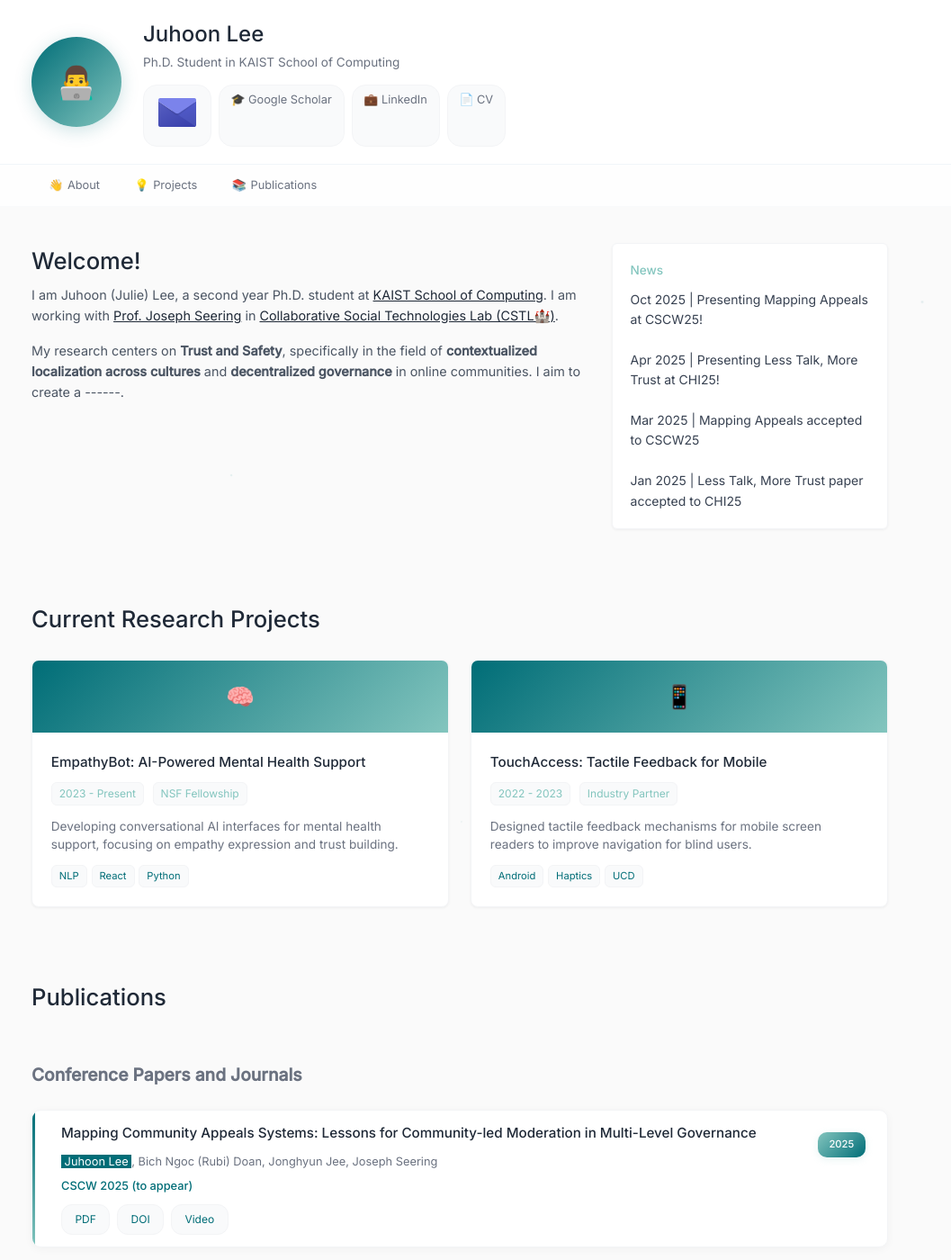
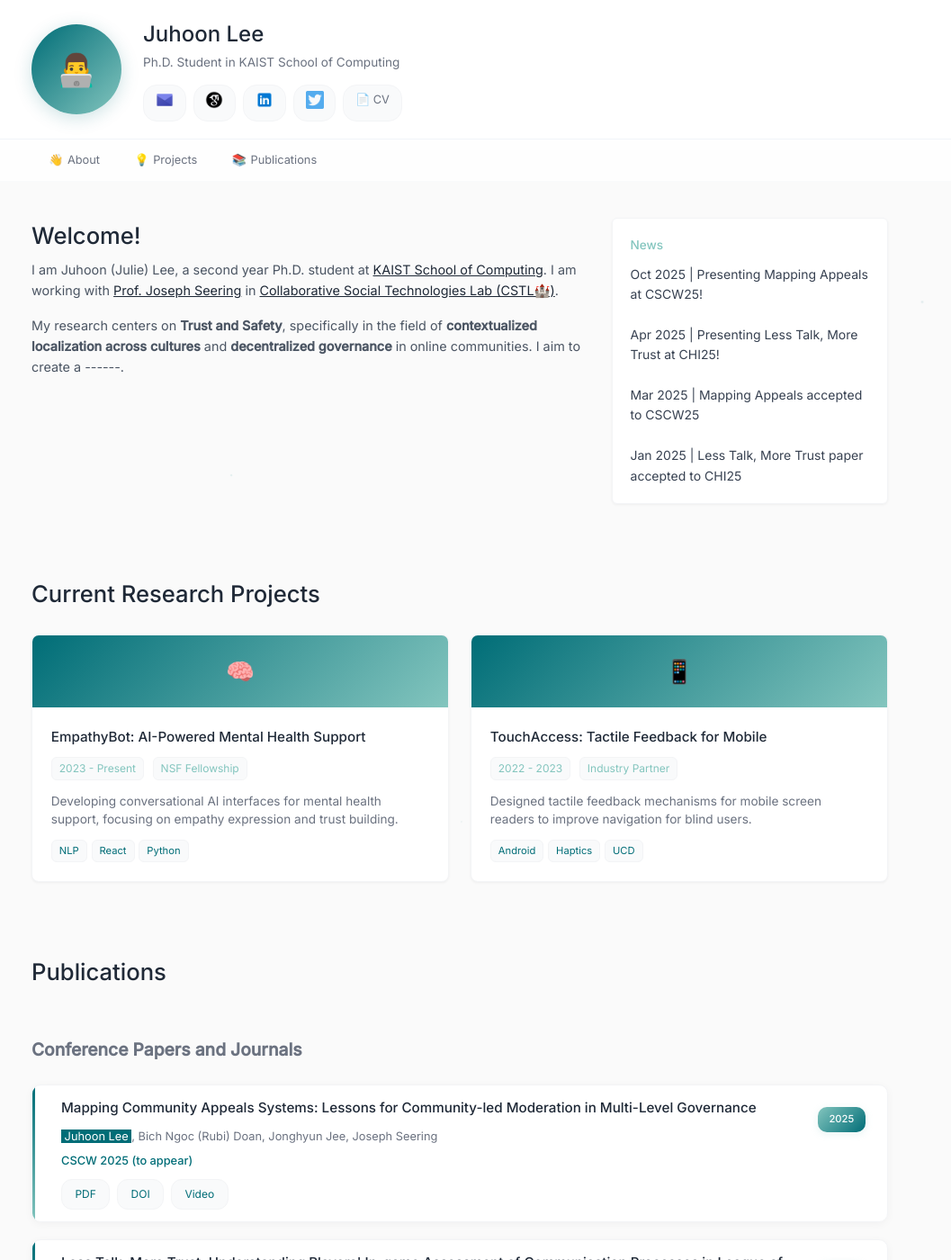
Before and after one commit to julielee16/personal-website, a Jekyll site: the page built from index.md, in a window 1280 px wide and 1400 px high. Shown: the whole window at 90% size, without its empty margins (129-1186 px from the left). Built offline with Jekyll 4.4.1, drawn with Linux system fonts in a browser that asks for light colours.

Commit message:
Icons updated

```diff
--- a/_layouts/default.html
+++ b/_layouts/default.html
@@ -18,8 +18,9 @@
                 <h2>Ph.D. Student in KAIST School of Computing</h2>
                 <div class="contact-links">
                     <a href="mailto:juhoonlee@kaist.ac.kr"><img src="/assets/images/icons8-email-48.png"></a>
-                    <a href="https://scholar.google.com/citations?user=YmjG9ygAAAAJ&hl=en" target="_blank">🎓 Google Scholar</a>
-                    <a href="https://www.linkedin.com/in/juhoon-l-657489100/" target="_blank">💼 LinkedIn</a>
+                    <a href="https://scholar.google.com/citations?user=YmjG9ygAAAAJ&hl=en" target="_blank"><img src="/assets/images/icons8-google-scholar-50.png"></a>
+                    <a href="https://www.linkedin.com/in/juhoon-l-657489100/" target="_blank"><img src="/assets/images/icons8-linkedin-48.png"></a>
+                    <a href="" target="_blank"><img src="/assets/images/icons8-twitter-48.png"></a>
                     <a href="/cv.pdf" target="_blank">📄 CV</a>
                 </div>
             </div>
--- a/_styles/_style.scss
+++ b/_styles/_style.scss
@@ -125,6 +125,11 @@ mark {
 
 .contact-links a:hover:before {
     left: 0;
+}
+
+.contact-links img {
+    width: 20px;
+    height: 20px;
 }
 
 /* Navigation */
```
